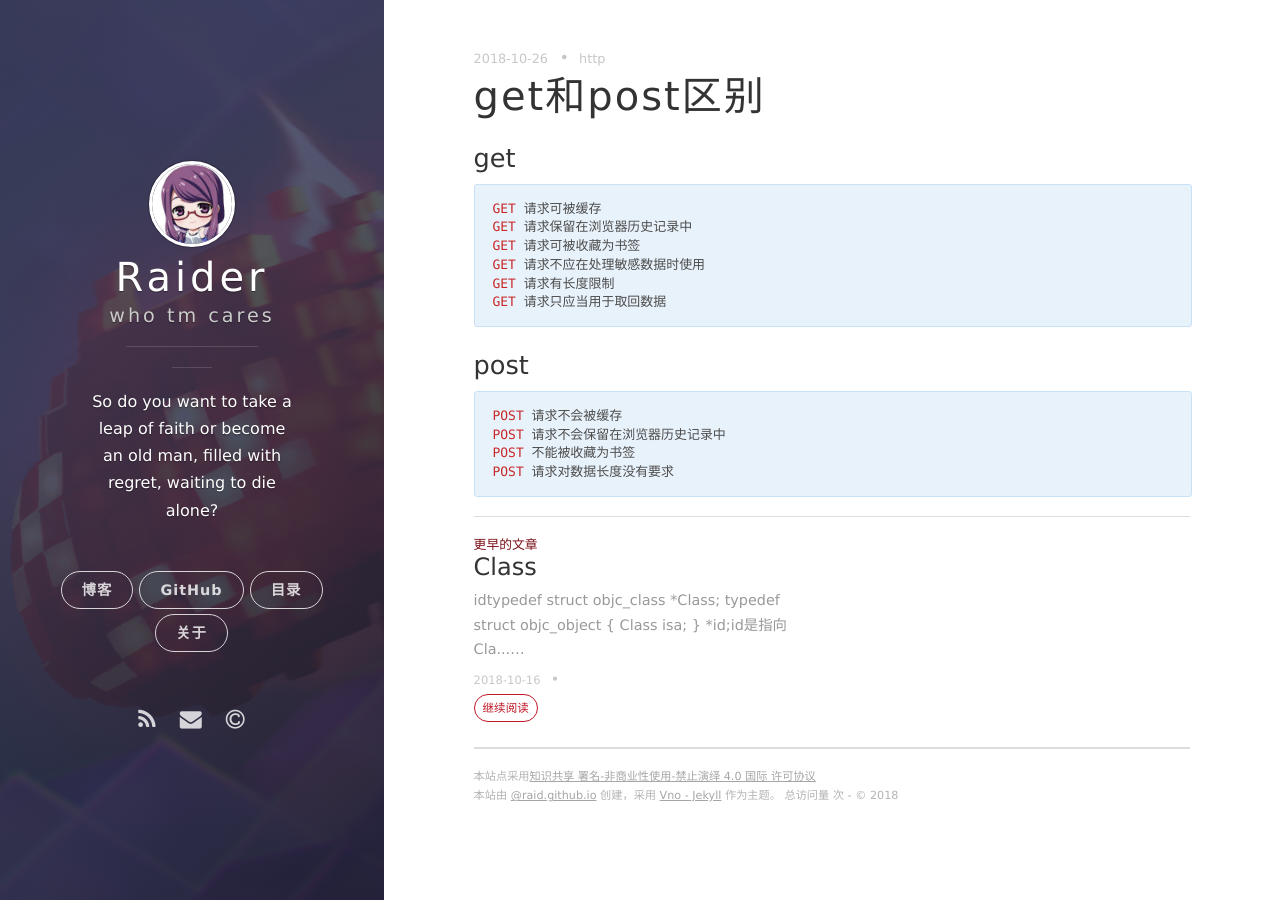
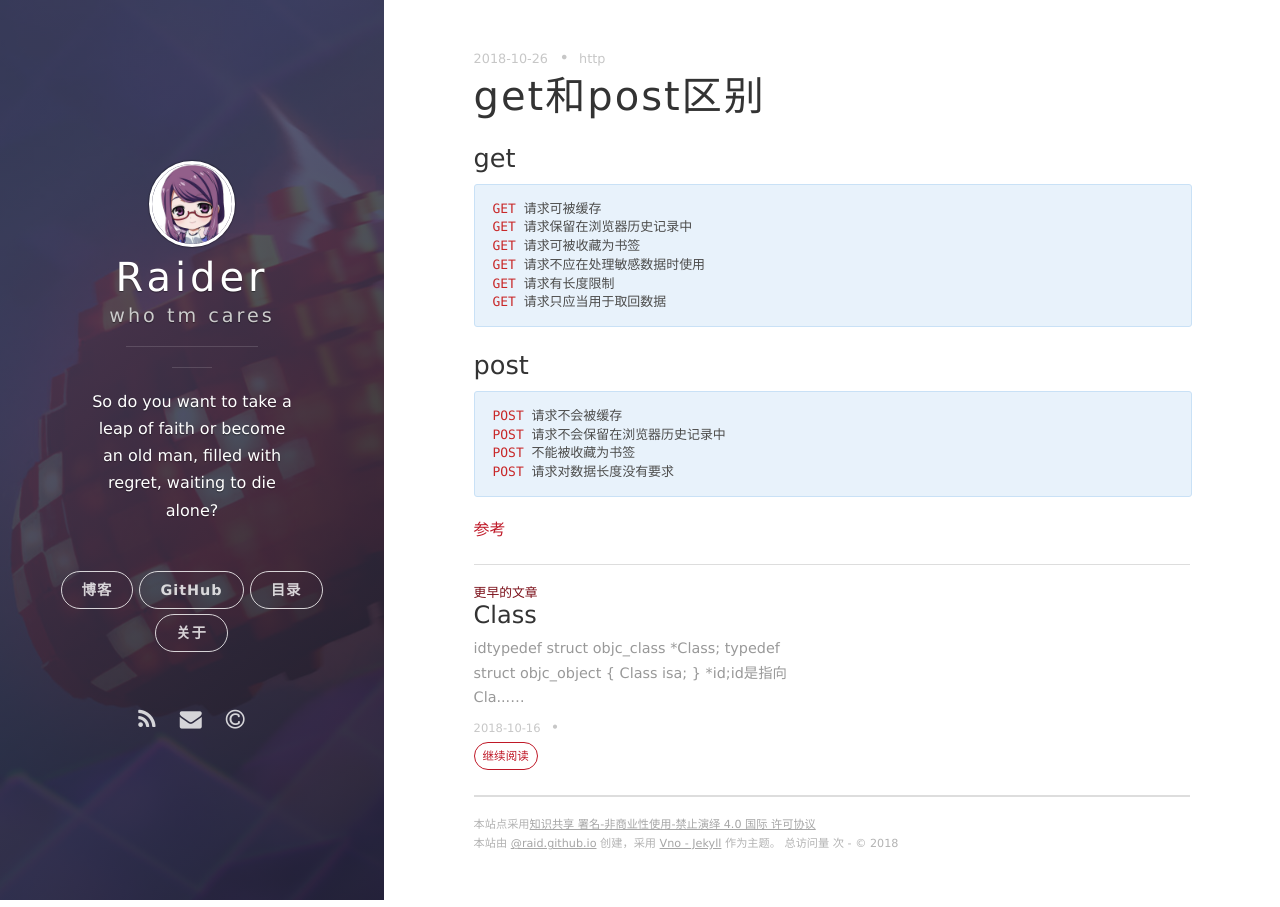
Before and after one commit to ioRaid/ioRaid.github.io, a Jekyll site: the page built from _posts/2018-10-26-request.md, in a window 1280 px wide. Built offline with Jekyll 4.4.1, drawn with Linux system fonts in a browser that asks for light colours; nearby versions of some CDN libraries; comment, search, counter and statistics services are not loaded.

Commit message:
Update 2018-10-26-request.md

```diff
--- a/_posts/2018-10-26-request.md
+++ b/_posts/2018-10-26-request.md
@@ -30,3 +30,6 @@ POST 不能被收藏为书签
 POST 请求对数据长度没有要求
 
 {% endhighlight %}
+
+
+<a href="http://www.w3school.com.cn/tags/html_ref_httpmethods.asp">参考</a>
```
